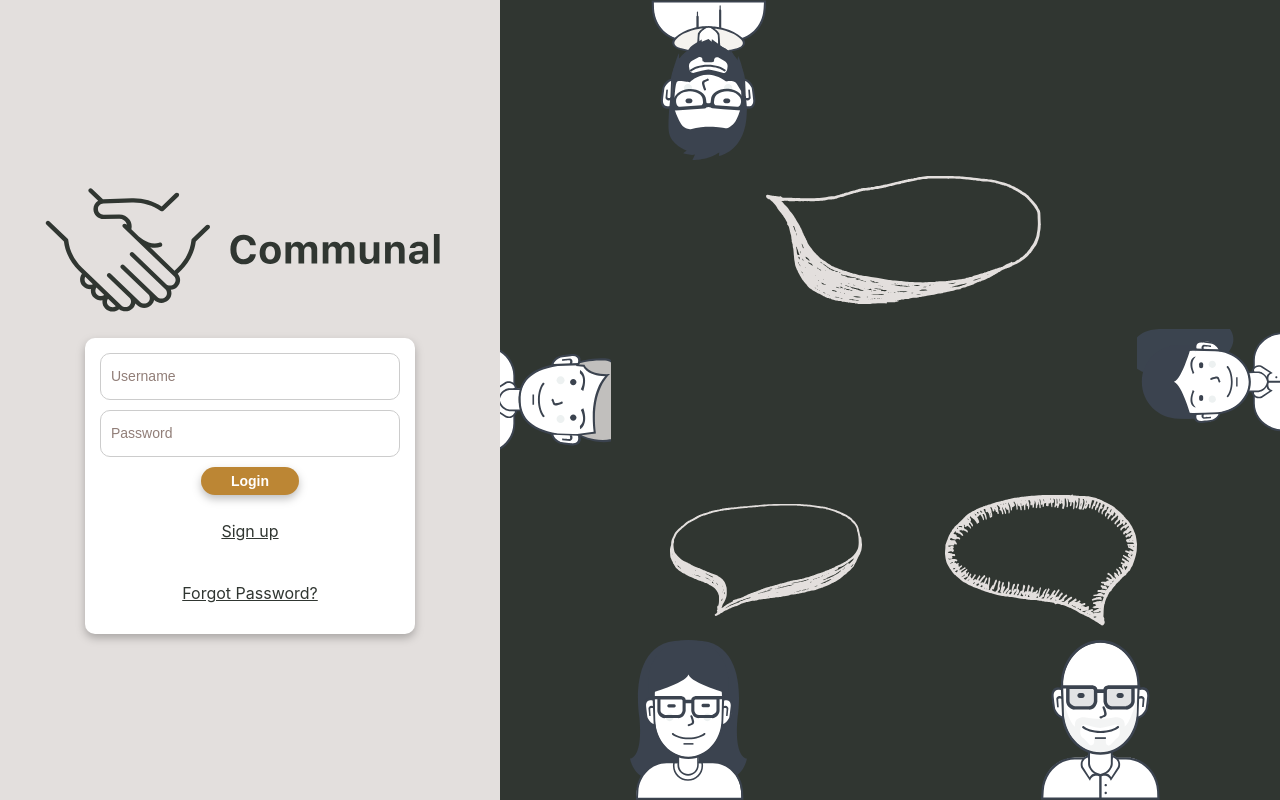
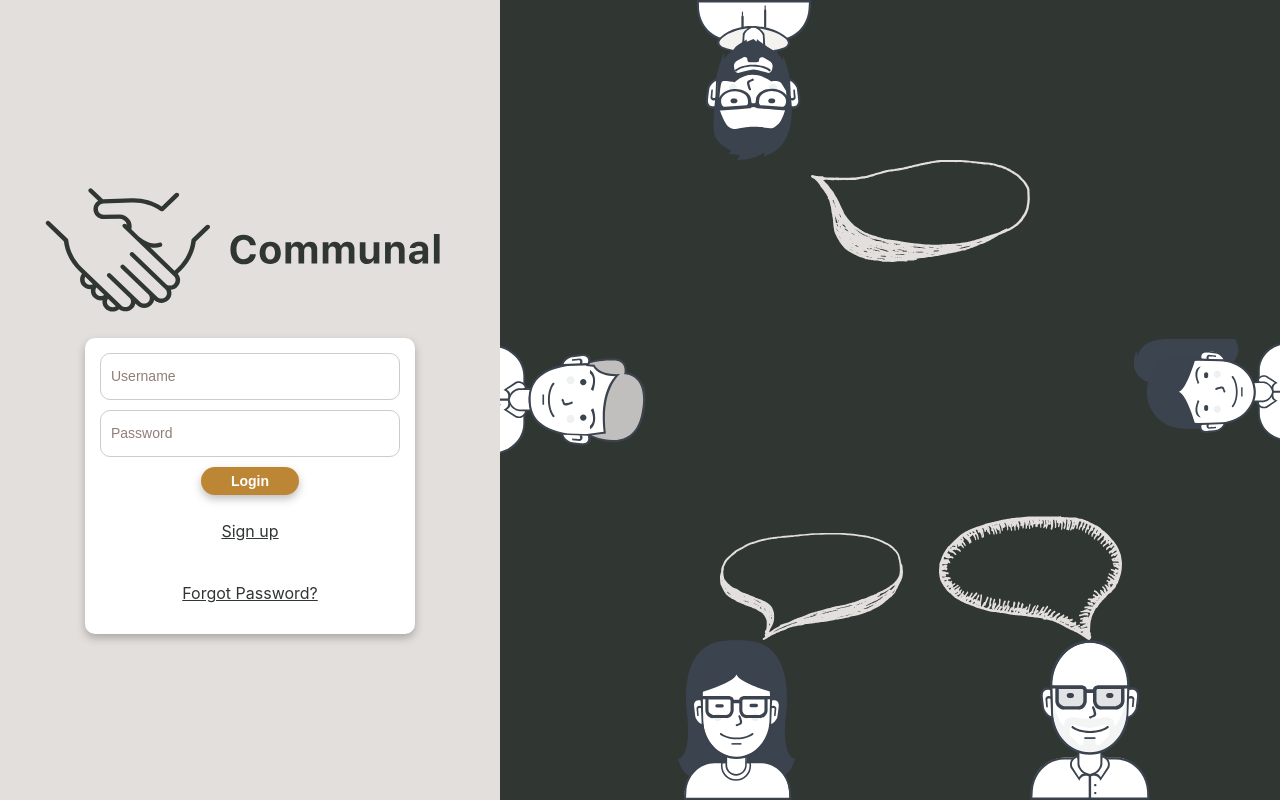
Before and after one commit to ThomasLindskov/Communal, a React (Create React App) app: page / in a window 1280 px wide. Built offline with nearby package versions, Linux system fonts and the light colour scheme.

Commit message:
Styling for frontpage and usergroup

```diff
--- a/src/pages/frontPage/FrontPage.tsx
+++ b/src/pages/frontPage/FrontPage.tsx
@@ -1,12 +1,27 @@
 import React from "react";
+import styled from "styled-components";
 import FormContainer from "./FormContainer";
 import { UserGroup } from "./UserGroup";
 
+const Wrapper = styled.div`
+display: flex;
+height: 100vh;
+@media (max-width: 1200px) {
+  #user-group-container{
+    display: none;
+  }
+  justify-content: center;
+}
+`
+
+
 export default function FrontPage() {
   return (
-    <div style={{ display: "flex", height: "100vh" }}>
+    <Wrapper>
       <FormContainer />
-      <UserGroup />
-    </div>
+      <div style={{width: "100%"}} id="user-group-container">
+        <UserGroup />
+      </div>
+    </Wrapper>
   );
 }
--- a/src/pages/frontPage/UserGroup.tsx
+++ b/src/pages/frontPage/UserGroup.tsx
@@ -25,8 +25,11 @@ grid-template-areas:
 interface IIconContainerProps {
     gridArea: string
     transform?: number
-    padding?: number
+    imgpaddingleft?: number
+    divpaddingleft?: number
+    divpaddingright?: number
     justify?: string
+    align?: string
 }
 
 const IconContainer = styled.div<IIconContainerProps>`
@@ -34,35 +37,38 @@ const IconContainer = styled.div<IIconContainerProps>`
     display: flex;
     overflow: hidden;
     ${({transform}) => transform && `img {transform: rotate(${transform}deg)}`}
-    ${({padding}) => padding && `img {padding-left: ${padding}px}`}
-    ${({justify}) => justify && `justify-content: ${justify}`}
-`
+    ${({imgpaddingleft}) => imgpaddingleft && `img {padding-left: ${imgpaddingleft}px}`}
+    ${({divpaddingleft}) => divpaddingleft && `padding-left: ${divpaddingleft}px;`}
+    ${({divpaddingright}) => divpaddingright && `padding-right: ${divpaddingright}px;}`}
+    ${({justify}) => justify && `justify-content: ${justify};`}
+    ${({align}) => align && `align-items: ${align};`}
+    `
 
 
 export const UserGroup = () => (
         <Container>
-            <IconContainer gridArea='x' transform={180} justify="flex-end">
+            <IconContainer gridArea='x' transform={180} justify="flex-end" align="flex-start">
                 <Icon  src={"/icons/users/Group 1.svg"} />
             </IconContainer>
-            <IconContainer gridArea='y' transform={90}>
+            <IconContainer gridArea='y' transform={90}  divpaddingright={40} divpaddingleft={10}>
                 <Icon src={"/icons/users/Group 9.svg"}/>
             </IconContainer>
-            <IconContainer gridArea='z' transform= {-90} justify="flex-end" padding={40} >
+            <IconContainer gridArea='z' transform= {-90} justify="flex-end" imgpaddingleft={20} divpaddingright={5} divpaddingleft={30} >
                 <Icon src={"/icons/users/Group 7.svg"}  />
             </IconContainer>
-            <IconContainer gridArea= 'q' justify='space-around' >
+            <IconContainer gridArea= 'q' justify='space-around' align="flex-end" >
                 <Icon src={"/icons/users/Group 10.svg"} />
             </IconContainer>
-            <IconContainer  gridArea= 'w' >
+            <IconContainer  gridArea= 'w' align="flex-end" >
             <Icon src={"/icons/users/Group 12.svg" }/>
             </IconContainer>
-            <IconContainer  gridArea= 'a' >
+            <IconContainer  gridArea= 'a' justify='flex-start' align="flex-start" >
             <Icon  src={"/icons/bubbles/SpeechBubble1.svg" } />
             </IconContainer>
-            <IconContainer  gridArea= 'b' >
+            <IconContainer  gridArea= 'b' align='flex-end'>
             <Icon  src={"/icons/bubbles/SpeechBubble2.svg"} />
             </IconContainer>
-            <IconContainer gridArea= 'c' justify='center'>
+            <IconContainer gridArea= 'c' justify='center'  align='flex-end'>
                 <Icon src={"/icons/bubbles/SpeechBubble3.svg"} />
             </IconContainer>
         </Container>
```
